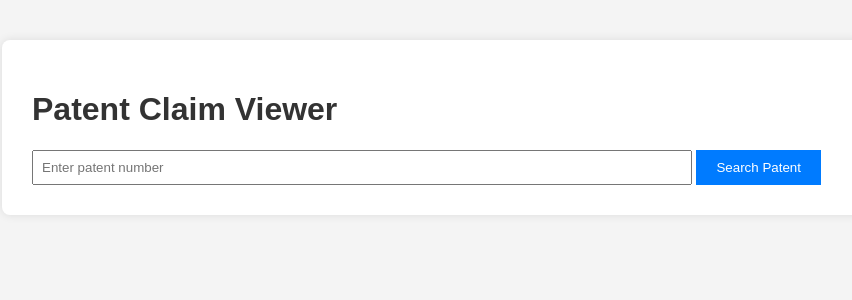
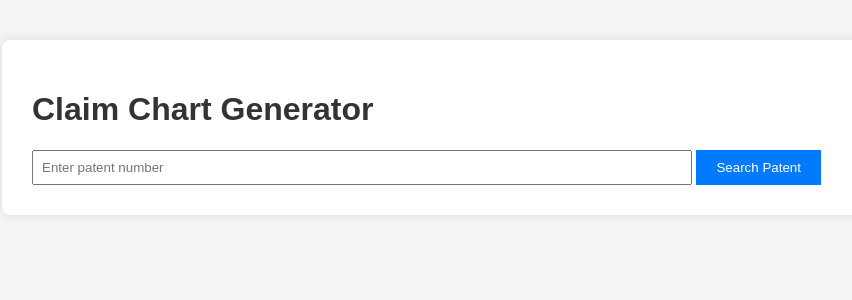
Before and after one commit to Drishtisaini122/Patent-Claim-Viewer, a Flask app: page / in a window 1280 px wide. Shown: the top 300 px of the page, without its empty margins (208-1060 px from the left). Run offline with Flask 3, Linux system fonts and the light colour scheme.

Commit message:
Updated name for the app

```diff
--- a/templates/index.html
+++ b/templates/index.html
@@ -14,7 +14,7 @@
 </head>
 <body>
     <div class="container">
-        <h1>Patent Claim Viewer</h1>
+        <h1>Claim Chart Generator</h1>
         <form method="POST">
             <input type="text" name="patent_number" placeholder="Enter patent number" required />
             <input type="submit" value="Search Patent" />
```
